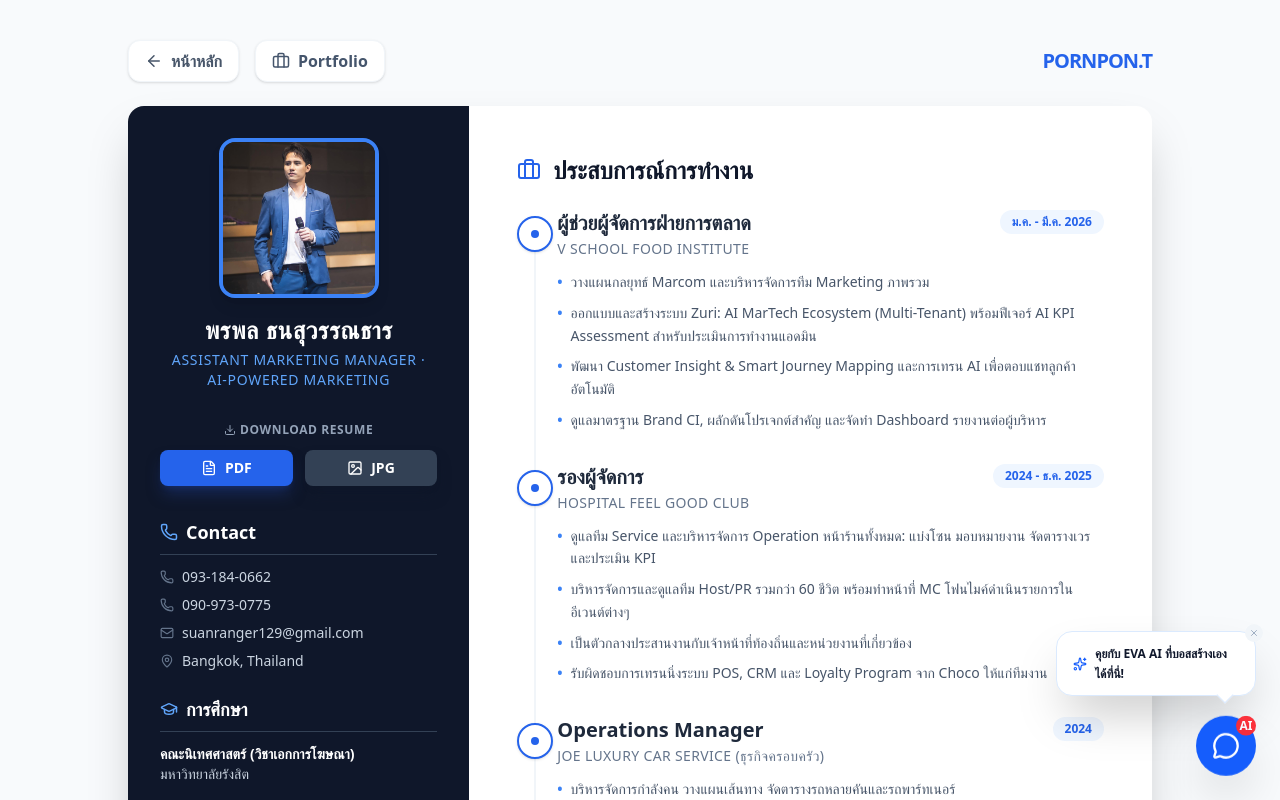
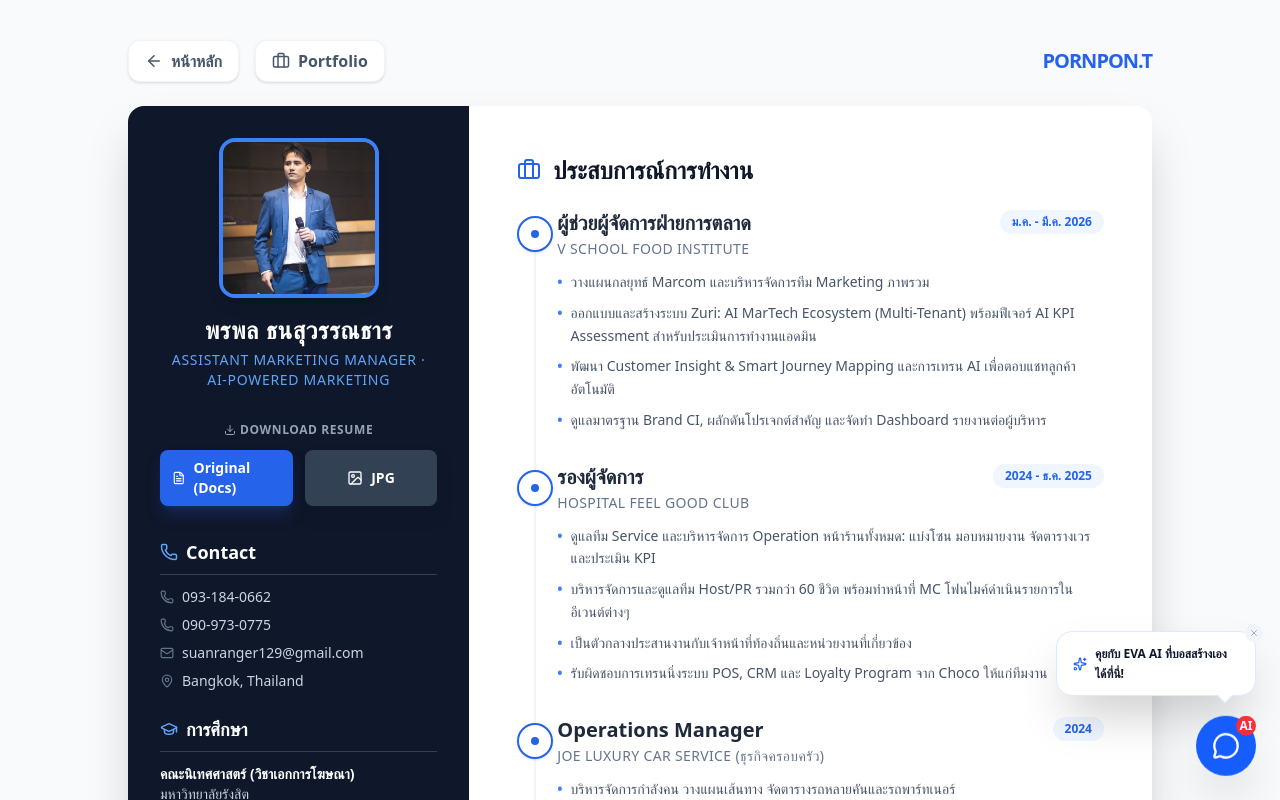
Before and after one commit to Freshair129/resume, a React (Vite) app: page /resume in a window 1280 px wide. Shown: the top 800 px of the page. Built offline with nearby package versions, Linux system fonts and the light colour scheme.

Commit message:
feat: update resume download links to user's Google Docs URL

```diff
--- a/src/App.jsx
+++ b/src/App.jsx
@@ -137,12 +137,9 @@ const MainPortfolio = () => {
               </a>
             </div>
             <div className="flex flex-wrap gap-3 justify-center md:justify-start items-center pt-2">
-              <span className="text-xs text-slate-400 font-bold uppercase tracking-widest">Download Resume:</span>
-              <a href="/Resume_EN.docx" download="Pornpon_Resume_EN.docx" className="inline-flex items-center gap-2 bg-slate-100 hover:bg-blue-50 hover:text-blue-600 text-slate-600 px-4 py-2 rounded-xl text-sm font-bold border border-slate-200 hover:border-blue-200 transition-all hover:-translate-y-0.5">
-                <Download size={14} /> EN (Word)
-              </a>
-              <a href="/Resume_TH.docx" download="Pornpon_Resume_TH.docx" className="inline-flex items-center gap-2 bg-slate-100 hover:bg-blue-50 hover:text-blue-600 text-slate-600 px-4 py-2 rounded-xl text-sm font-bold border border-slate-200 hover:border-blue-200 transition-all hover:-translate-y-0.5">
-                <Download size={14} /> TH (Word)
+              <span className="text-xs text-slate-400 font-bold uppercase tracking-widest">View/Download Resume:</span>
+              <a href="https://docs.google.com/document/d/1AfEhI64KNyYb7OiUyVC2792yKf29f9ch/edit" target="_blank" rel="noopener noreferrer" className="inline-flex items-center gap-2 bg-slate-100 hover:bg-blue-50 hover:text-blue-600 text-slate-600 px-4 py-2 rounded-xl text-sm font-bold border border-slate-200 hover:border-blue-200 transition-all hover:-translate-y-0.5">
+                <FileText size={14} /> Google Docs (Original)
               </a>
             </div>
             <p className="text-sm text-slate-500 font-medium">
--- a/src/Resume.jsx
+++ b/src/Resume.jsx
@@ -132,8 +132,14 @@ const Resume = () => {
                         </p>
                         <div className="flex gap-3 justify-center">
                             {variant.downloadFile ? (
-                                <a href={variant.downloadFile} download className="flex-1 bg-[#2563eb] hover:bg-[#1d4ed8] text-[#ffffff] px-3 py-2 rounded-lg text-sm font-bold flex items-center justify-center gap-2 transition-all hover:-translate-y-0.5 shadow-lg shadow-[#1e3a8a80] cursor-pointer">
-                                    <FileText size={16} /> DOCX
+                                <a
+                                    href={variant.downloadFile}
+                                    download={variant.downloadFile.startsWith('http') ? undefined : true}
+                                    target={variant.downloadFile.startsWith('http') ? "_blank" : undefined}
+                                    rel={variant.downloadFile.startsWith('http') ? "noopener noreferrer" : undefined}
+                                    className="flex-1 bg-[#2563eb] hover:bg-[#1d4ed8] text-[#ffffff] px-3 py-2 rounded-lg text-sm font-bold flex items-center justify-center gap-2 transition-all hover:-translate-y-0.5 shadow-lg shadow-[#1e3a8a80] cursor-pointer"
+                                >
+                                    <FileText size={16} /> {variant.downloadFile.startsWith('http') ? 'Original (Docs)' : 'DOCX'}
                                 </a>
                             ) : (
                                 <button onClick={() => handleDownload('pdf')} className="flex-1 bg-[#2563eb] hover:bg-[#1d4ed8] text-[#ffffff] px-3 py-2 rounded-lg text-sm font-bold flex items-center justify-center gap-2 transition-all hover:-translate-y-0.5 shadow-lg shadow-[#1e3a8a80] cursor-pointer">
--- a/src/data/resumeVariants.js
+++ b/src/data/resumeVariants.js
@@ -54,7 +54,7 @@ export const resumeVariants = {
   default: {
     label: null,
     roleName: null,
-    downloadFile: null,
+    downloadFile: 'https://docs.google.com/document/d/1AfEhI64KNyYb7OiUyVC2792yKf29f9ch/edit',
     experienceOrder: defaultOrder,
     titleOverride: null,
     aboutOverride: null,
```
